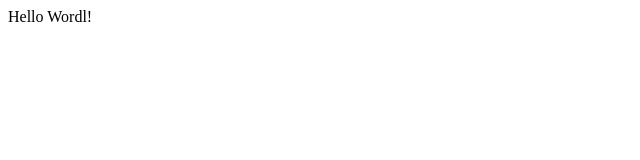
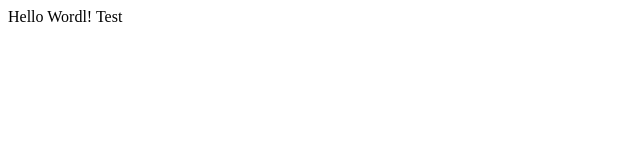
Before and after one commit to stolarzwojciech1/GitTutorial, a plain HTML site: page index.html in a window 1280 px wide. Shown: the full height of the page, 0-640 px from the left. Drawn offline with Linux system fonts and the light colour scheme.

Commit message:
nasza_zmiana

```diff
--- a/index.html
+++ b/index.html
@@ -6,6 +6,6 @@
     <title>GitTutorial</title>
 </head>
 <body>
-    Hello Wordl!
+    Hello Wordl! Test
 </body>
 </html>
```
